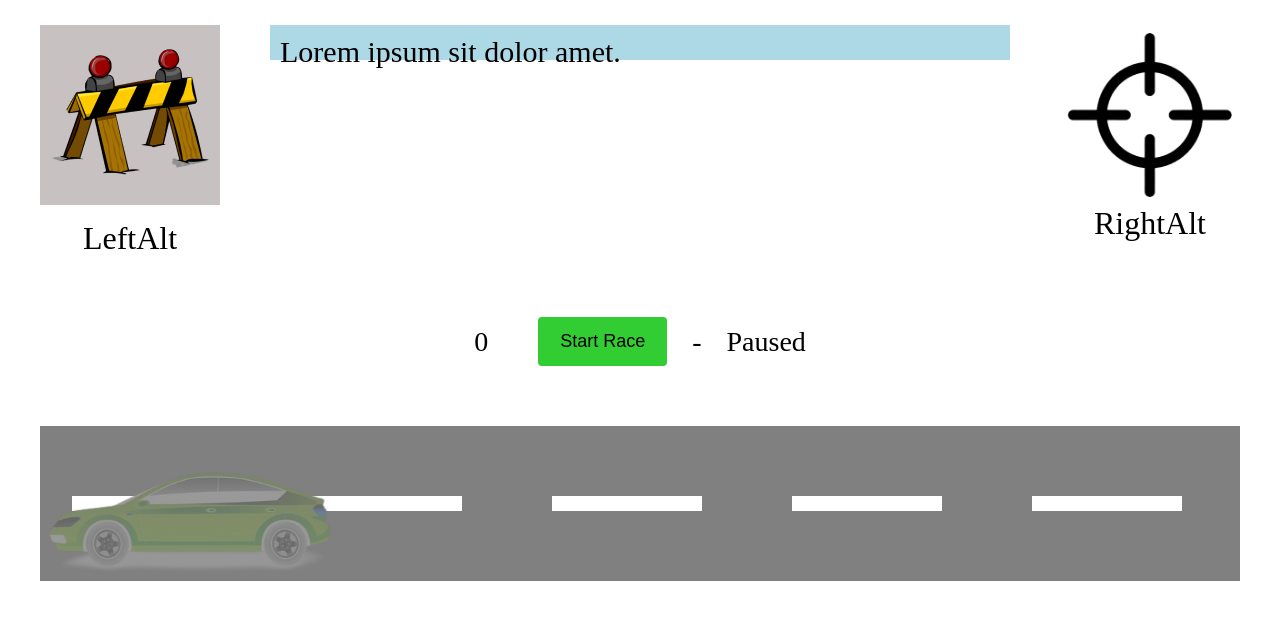
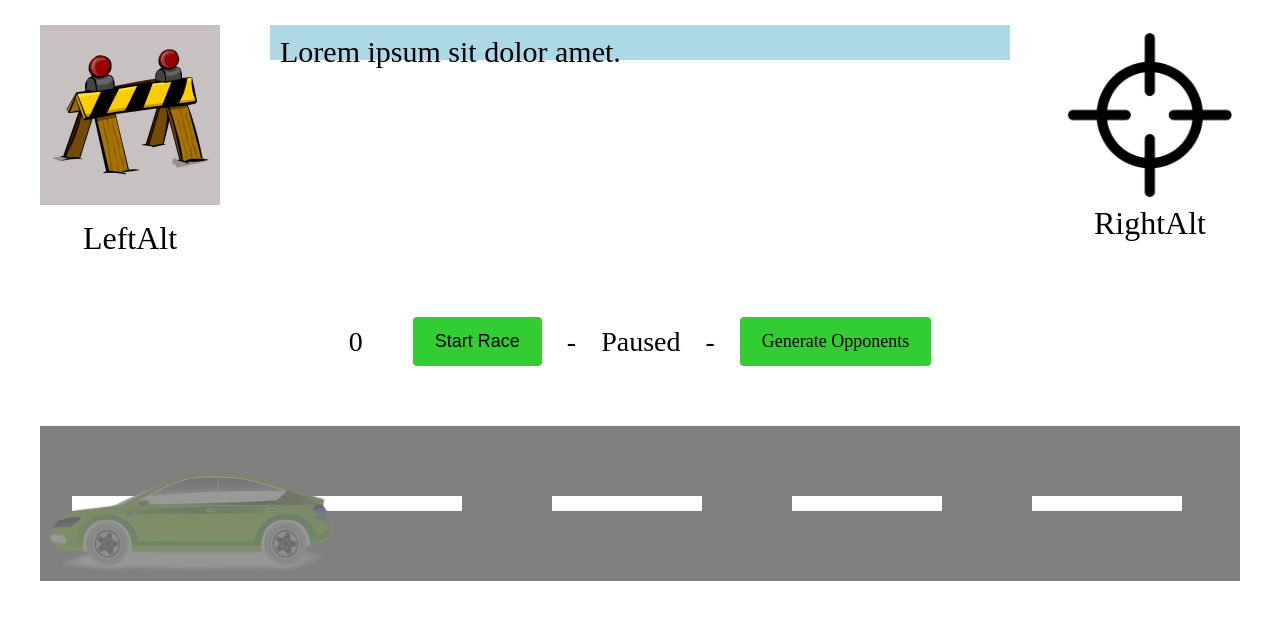
Before and after one commit to jannickbath/simulationsprojekt, a React (Vite) app: page / in a window 1280 px wide. Shown: the top 620 px of the page. Built offline with nearby package versions, Linux system fonts and the light colour scheme.

Commit message:
+generate opponents button

```diff
--- a/src/components/Header/PowerUpView.tsx
+++ b/src/components/Header/PowerUpView.tsx
@@ -1,16 +1,9 @@
-import { useBoundStore } from "../Zustand/useBoundStore"
 import Barrier from "../items/Barrier"
 
 const PowerUpView = () => {
-  const addPlayer = useBoundStore(store => store.addPlayer);
-
-  function handleClick() {
-    addPlayer();
-  }
-
   return (
     <div className="powerUpView">
-        <div className="item" onClick={handleClick}>
+        <div className="item">
             <Barrier />
         </div>
         <p>LeftAlt</p>
--- a/src/components/Header/Utility.tsx
+++ b/src/components/Header/Utility.tsx
@@ -1,15 +1,19 @@
-// Issue: Components doesnt rerender if gameStatus changes.
-// Solution: Directly access the properties, do not use getters.
-
 import { useStartGame, useStopGame } from "../../Game";
 import { useBoundStore } from "../Zustand/useBoundStore";
 
 const Utility = () => {
   const startGame = useStartGame();
   const stopGame = useStopGame();
+  const addPlayer = useBoundStore(state => state.addPlayer);
   const humanPlayer = useBoundStore(state => state.players).find(player => player.human);
   const gameStatus = useBoundStore(state => state.game.started);
   const handleGameToggle = () => gameStatus ? stopGame() : startGame();
+
+  function generateOpponents(): void {
+    for(let i = 0; i < 3; i++) {
+      addPlayer();
+    }
+  }
 
   return (
     <div className="utility">
@@ -17,12 +21,14 @@ const Utility = () => {
           <div className="wpm-display">
             {humanPlayer?.speed}
           </div>
-          <button className={"start-button" + (gameStatus ? " active": "")} onClick={handleGameToggle}>
+          <button className={"start-button btn-default" + (gameStatus ? " active": "")} onClick={handleGameToggle}>
              {gameStatus ? "Stop Race": "Start Race"}
           </button>
         </div>
         -
         <div className="game-status">{gameStatus ? "Running": "Paused"}</div>
+        -
+        <div className="generate-opponents btn-default" onClick={generateOpponents}>Generate Opponents</div>
     </div>
   )
 }
--- a/src/styles/css/main.css
+++ b/src/styles/css/main.css
@@ -114,7 +114,7 @@ textarea {
     justify-content: center;
     align-items: center;
     column-gap: 50px; }
-  .utility .start-button {
+  .utility .btn-default {
     background-color: limegreen;
     border: 2px solid limegreen;
     padding: 0.75rem 1.25rem;
@@ -122,7 +122,7 @@ textarea {
     border-radius: .25rem;
     cursor: pointer;
     transition: all 200ms ease-out; }
-    .utility .start-button.active {
+    .utility .btn-default.active {
       background-color: rgba(255, 0, 0, 0.2);
       border: 2px solid red; }
 
--- a/src/styles/scss/header/_utility.scss
+++ b/src/styles/scss/header/_utility.scss
@@ -13,7 +13,7 @@
         column-gap: 50px;
     }
 
-    .start-button {
+    .btn-default {
         background-color: limegreen;
         border: 2px solid limegreen;
         padding: 0.75rem 1.25rem;
```
